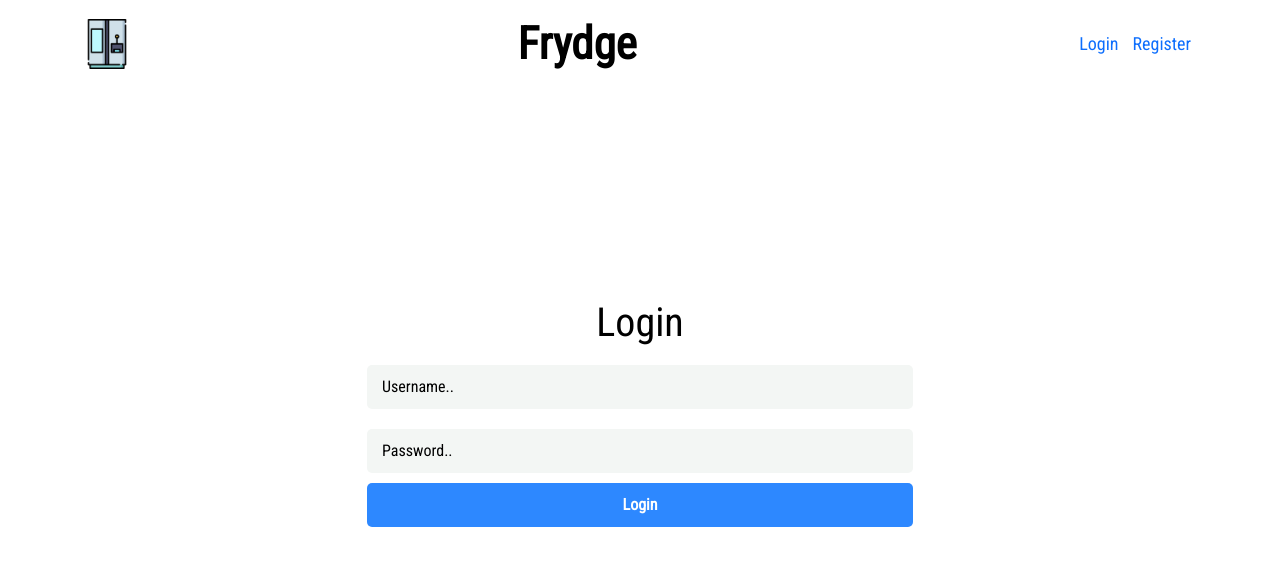
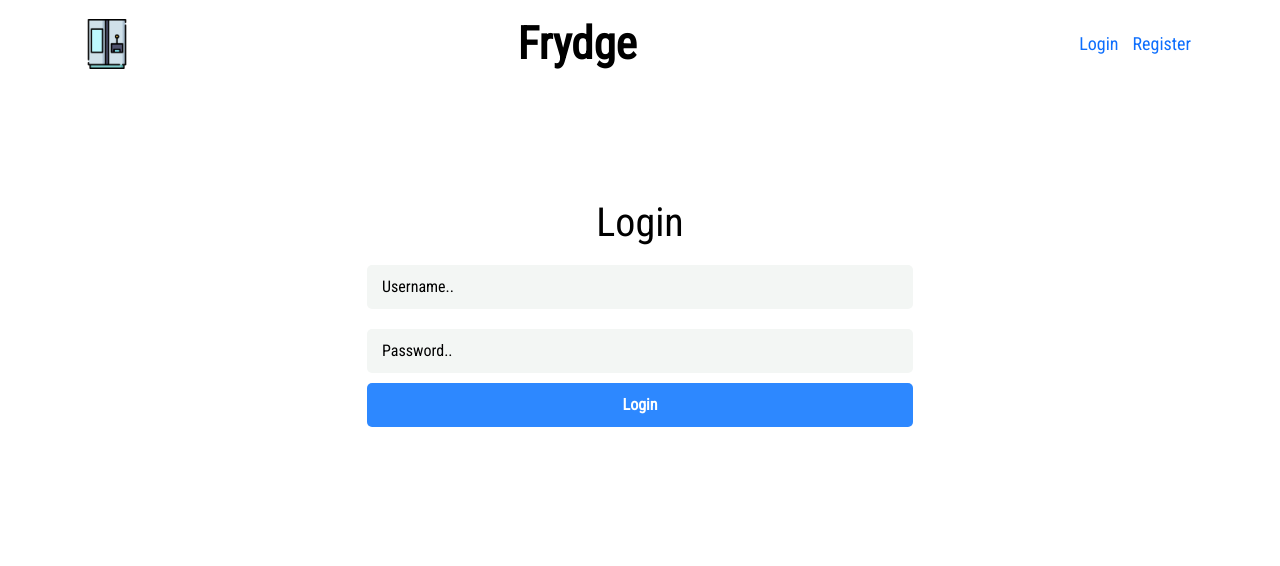
Before and after one commit to arafath98/frydge-front, a React (Create React App) app: page /login in a window 1280 px wide. Shown: the top 566 px of the page. Built offline with nearby package versions, Linux system fonts and the light colour scheme; the HTML template or start-up script is replaced by a standard one; a web font is replaced by a local one.

Commit message:
Update Auth.module.css

```diff
--- a/src/pages/Auth/Auth.module.css
+++ b/src/pages/Auth/Auth.module.css
@@ -1,5 +1,5 @@
 .container {
-    height: 900px;
+    height: 700px;
     display: flex;
     flex-direction: column;
     justify-content: center;
```
